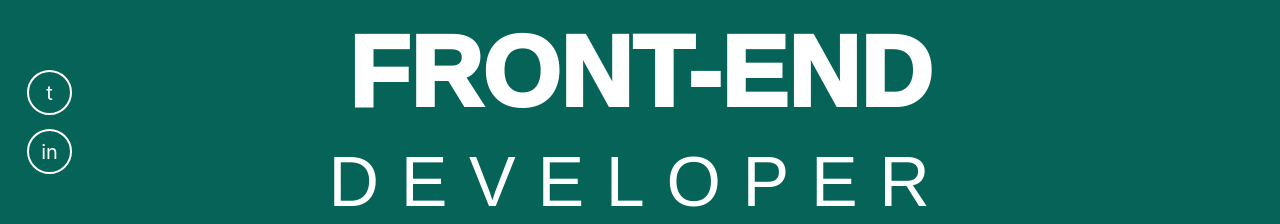
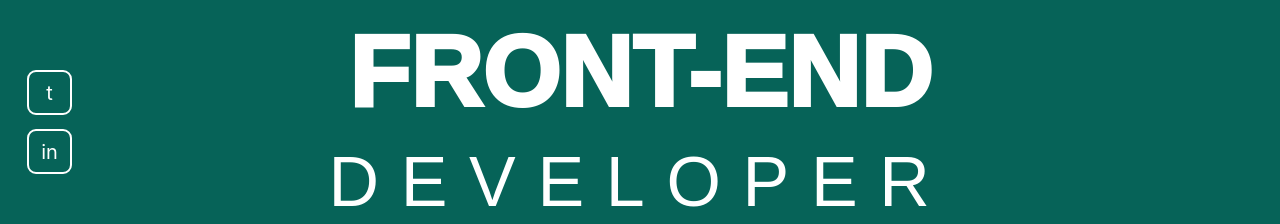
Before and after one commit to Morsadi/Portfolio, a React (Create React App) app: page / in a window 1280 px wide. Shown: the part 278-502 px from the top of the page. Built offline with nearby package versions, Linux system fonts and the light colour scheme; a web font is replaced by a local one.

Commit message:
btn radius

```diff
--- a/src/index.css
+++ b/src/index.css
@@ -151,7 +151,7 @@ color:#fff;
   margin: 7px;
   width: 45px;
   height: 45px;
-  border-radius: 50%;
+  border-radius: 20%;
   background: none;
   color: #fff;
   border: 2px solid white;
```
